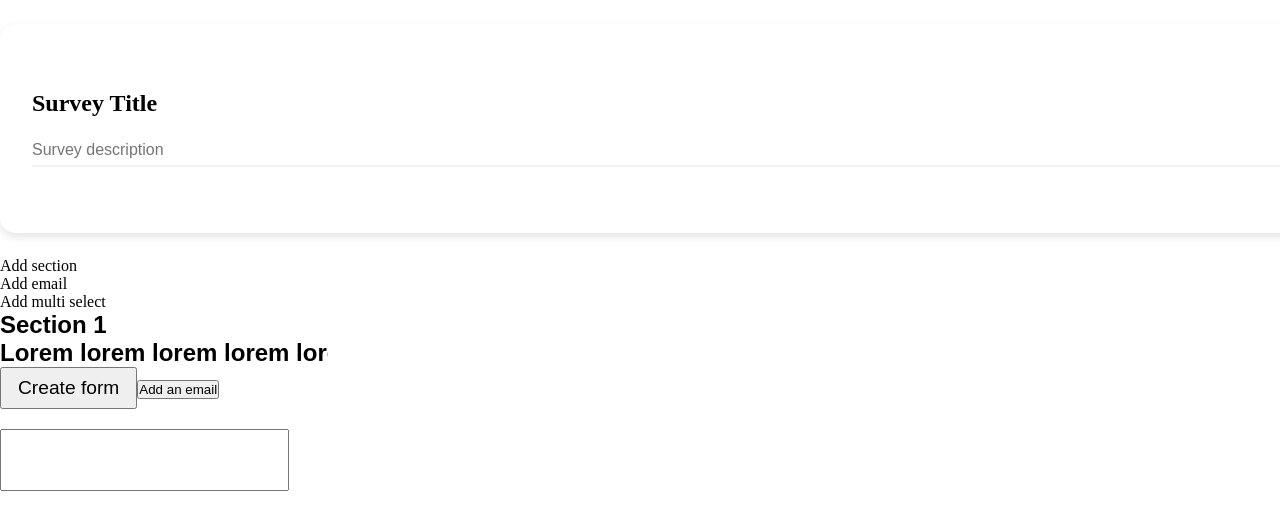
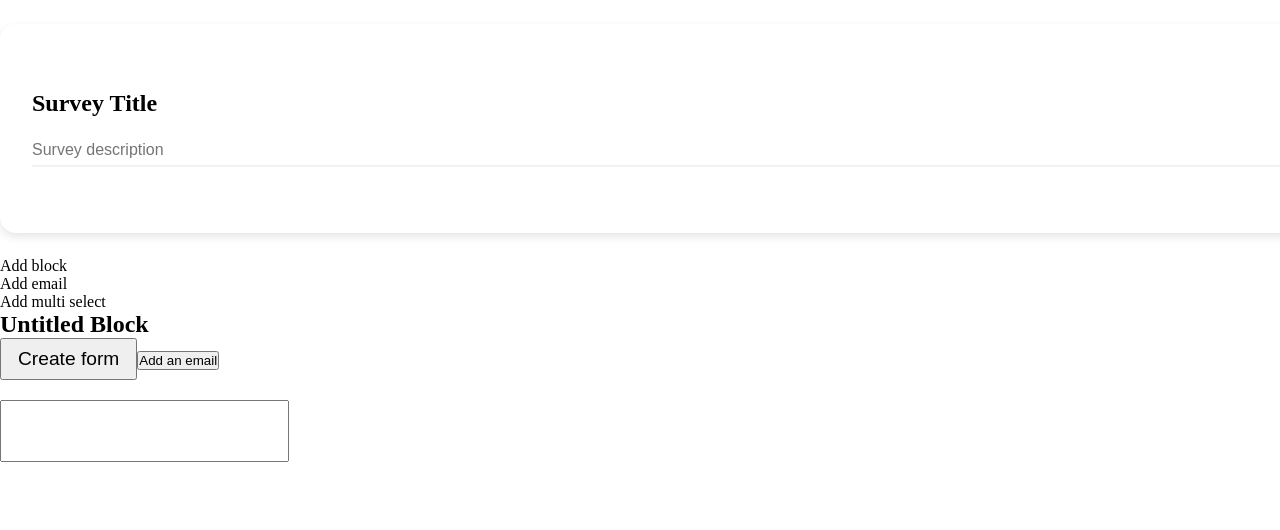
Before and after one commit to Sackah/sb-practice, an Angular app: page / in a window 1280 px wide. Shown: the top 530 px of the page. Built offline with nearby package versions, Linux system fonts and the light colour scheme.

Commit message:
current changes

```diff
--- a/src/app/app.component.html
+++ b/src/app/app.component.html
@@ -1,10 +1,10 @@
 <app-title [title]="title"></app-title>
-<div (click)="addSection()">Add section</div>
+<div (click)="addSection()">Add block</div>
 <div (click)="addEmail()">Add email</div>
 <div (click)="addMultiSelect()">Add multi select</div>
-@for (section of sections; track $index) {
-<app-section [section]="section">
-    @for (question of section.questions; track $index) {
+@for (block of blocks; track $index) {
+<app-section [block]="block">
+    @for (question of block.questions; track $index) {
     @switch(typeOfQuestion(question)[0]) {
     @case ("email") {
     <app-email [email]="typeOfQuestion(question)[1]"></app-email>
--- a/src/app/app.component.ts
+++ b/src/app/app.component.ts
@@ -2,7 +2,7 @@ import { Component, OnInit } from '@angular/core';
 import { CommonModule } from '@angular/common';
 import { RouterOutlet } from '@angular/router';
 import { SBHeading } from './models/heading.model';
-import { SBSection } from './models/section.model';
+import { SBBlock } from './models/block.model';
 import { SBForm } from './models/form.model';
 import { SBEmail } from './models/email.model';
 import { HeadingPickerComponent } from './components/heading-picker/heading-picker.component';
@@ -35,27 +35,24 @@ import { MultipleSelectComponent } from './components/multiple-select/multiple-s
 })
 export class AppComponent implements OnInit {
   title!: SBTitle;
-  sections: SBSection[] = [
+  blocks: SBBlock[] = [
     {
       questions: [],
-      title: {
-        mainText: 'Section 1',
-        subText: 'Lorem lorem lorem lorem lorem',
-      },
+      title: 'Untitled Block',
     },
   ];
   form!: SBForm;
 
   addSection() {
-    this.sections.push(new SBSection([]));
+    this.blocks.push(new SBBlock([]));
   }
 
   addEmail() {
-    this.sections[this.sections.length - 1].questions.push(new SBEmail());
+    this.blocks[this.blocks.length - 1].questions.push(new SBEmail());
   }
 
   addMultiSelect() {
-    this.sections[this.sections.length - 1].questions.push(new SBMultiSelect());
+    this.blocks[this.blocks.length - 1].questions.push(new SBMultiSelect());
   }
 
   constructor(private service: SurveyCustomization2Service) {
@@ -89,7 +86,7 @@ export class AppComponent implements OnInit {
   }
 
   addForm() {
-    this.form = new SBForm(this.title, this.sections);
+    this.form = new SBForm(this.title, this.blocks);
 
     console.log(this.form);
   }
--- a/src/app/components/section/section.component.html
+++ b/src/app/components/section/section.component.html
@@ -1,7 +1,11 @@
 <section>
     <header>
-        <input type="text" class="label" [(ngModel)]="section.title.mainText" />
-        <input type="text" class="label" [(ngModel)]="section.title.subText" />
+        @if(editTitle){
+        <input type="text" class="label" [(ngModel)]="block.title" (keydown)="onEditTitle($event)"
+            (clickOutside)="handelOutsideClick()" (dblclick)="onEditTitle($event)" />
+        } @else {
+        <h1 class="label" (dblclick)="onEditTitle($event)">{{block.title}}</h1>
+        }
     </header>
     <ng-content></ng-content>
 </section>
--- a/src/app/components/section/section.component.scss
+++ b/src/app/components/section/section.component.scss
@@ -1,5 +1,5 @@
-input {
-  border: none;
+input,
+h1 {
   font-size: 24px;
   font-weight: bold;
   display: block;
--- a/src/app/components/section/section.component.ts
+++ b/src/app/components/section/section.component.ts
@@ -1,20 +1,37 @@
 import { Component, EventEmitter, Input, Output } from '@angular/core';
-import { SBSection } from '../../models/section.model';
+import { SBBlock } from '../../models/block.model';
 import { CommonModule } from '@angular/common';
 import { FormsModule } from '@angular/forms';
+import { ClickOutsideDirective } from '../../directives/clickoutside.directive';
 
 @Component({
   selector: 'app-section',
   standalone: true,
-  imports: [CommonModule, FormsModule],
+  imports: [CommonModule, FormsModule, ClickOutsideDirective],
   templateUrl: './section.component.html',
   styleUrl: './section.component.scss',
 })
 export class SectionComponent {
-  @Input() section!: SBSection;
-  @Output() textChange = new EventEmitter<SBSection>();
+  @Input() block!: SBBlock;
+  @Output() textChange = new EventEmitter<SBBlock>();
+
+  editTitle = false;
+
+  onEditTitle(e: Event) {
+    if (e instanceof KeyboardEvent) {
+      if (e.key === 'Enter' || e.key === 'Escape') {
+        this.editTitle = !this.editTitle;
+      }
+    } else if (e instanceof MouseEvent) {
+      this.editTitle = !this.editTitle;
+    }
+  }
+
+  handelOutsideClick() {
+    this.editTitle = false;
+  }
 
   onTextChange() {
-    this.textChange.emit(this.section);
+    this.textChange.emit(this.block);
   }
 }
--- a/src/app/components/title/title.component.html
+++ b/src/app/components/title/title.component.html
@@ -3,15 +3,15 @@
     <div class="inner w-full">
         @if(!editTitle){
         <h1 class="text-[24px] font-semibold" (dblclick)="onEditTitle($event)">
-            {{title.title}}
+            {{title.title.detail}}
         </h1>
         }
         @if(editTitle){
-        <input type="text" class="text-[24px] font-semibold" [(ngModel)]="title.title" (keydown)="onEditTitle($event)"
-            (clickOutside)="handelOutsideClick()" (dblclick)="onEditTitle($event)" />
+        <input type="text" class="text-[24px] font-semibold" [(ngModel)]="title.title.detail"
+            (keydown)="onEditTitle($event)" (clickOutside)="handelOutsideClick()" (dblclick)="onEditTitle($event)" />
         }
         <input id="desc" type="text" placeholder="Survey description"
             class="border-b-2 border-b-[#F0F2F5] bg-transparent w-full mt-[24px] py-[6px] outline-none"
-            [(ngModel)]="title.description">
+            [(ngModel)]="title.description.detail">
     </div>
 </div>
--- a/src/app/components/title/title.component.ts
+++ b/src/app/components/title/title.component.ts
@@ -19,7 +19,7 @@ export class TitleComponent {
 
   onEditTitle(e: Event) {
     if (e instanceof KeyboardEvent) {
-      if (e.key === 'Enter') {
+      if (e.key === 'Enter' || e.key === 'Escape') {
         this.editTitle = !this.editTitle;
       }
     } else if (e instanceof MouseEvent) {
--- a/src/app/models/section.model.ts
+++ b/src/app/models/block.model.ts
@@ -4,12 +4,9 @@ import { SBName } from './name.model';
 import { SBPhoneNumber } from './phone.model';
 import { SBSingleSelect } from './single-select.model';
 
-export class SBSection {
+export class SBBlock {
   // @ts-ignore
-  title: {
-    mainText: string;
-    subText: string;
-  };
+  title: string;
   // @ts-ignore
   questions: (
     | SBEmail
@@ -19,13 +16,7 @@ export class SBSection {
     | SBMultiSelect
   )[];
 
-  constructor(
-    questions: any,
-    title = {
-      mainText: 'Section 1',
-      subText: 'Lorem lorem lorem lorem',
-    }
-  ) {
+  constructor(questions: any, title = 'Untitled Block') {
     this.title = title;
     this.questions = questions || [new SBEmail(), new SBName()];
   }
--- a/src/app/models/form.model.ts
+++ b/src/app/models/form.model.ts
@@ -1,5 +1,5 @@
 import { SBHeading } from './heading.model';
-import { SBSection } from './section.model';
+import { SBBlock } from './block.model';
 import { SBTitle } from './title.model';
 
 export class SBForm {
@@ -57,13 +57,9 @@ export class SBForm {
     layouts: 'classic' | 'card';
   };
 
-  constructor(
-    title: SBTitle = new SBTitle(),
-    section?: SBSection[],
-    styles?: any
-  ) {
+  constructor(title: SBTitle = new SBTitle(), block?: SBBlock[], styles?: any) {
     this.title = title;
-    if (section) this.sections = section;
+    if (block) this.sections = block;
     if (styles) this.styles = styles;
   }
 }
--- /dev/null
+++ b/src/app/models/survey-creation-style.model.ts
@@ -0,0 +1,12 @@
+export class SBSurveyCreationStyle {
+  bold: boolean = false;
+  italic: boolean = false;
+  underline: boolean = false;
+  strikethrough: boolean = false;
+  quote: boolean = false;
+  list: 'bullet | number' | null = null;
+  link?: string;
+  image?: File;
+
+  constructor() {}
+}
--- a/src/app/models/title.model.ts
+++ b/src/app/models/title.model.ts
@@ -1,9 +1,23 @@
+import { SBSurveyCreationStyle } from './survey-creation-style.model';
+
 export class SBTitle {
-  title: string;
-  description: string;
+  title: {
+    detail: string;
+    style: SBSurveyCreationStyle;
+  };
+  description: {
+    detail: string;
+    style: SBSurveyCreationStyle;
+  };
 
   constructor(title: string = 'Survey Title', description: string = '') {
-    this.title = title;
-    this.description = description;
+    this.title = {
+      detail: title,
+      style: new SBSurveyCreationStyle(),
+    };
+    this.description = {
+      detail: description,
+      style: new SBSurveyCreationStyle(),
+    };
   }
 }
```
